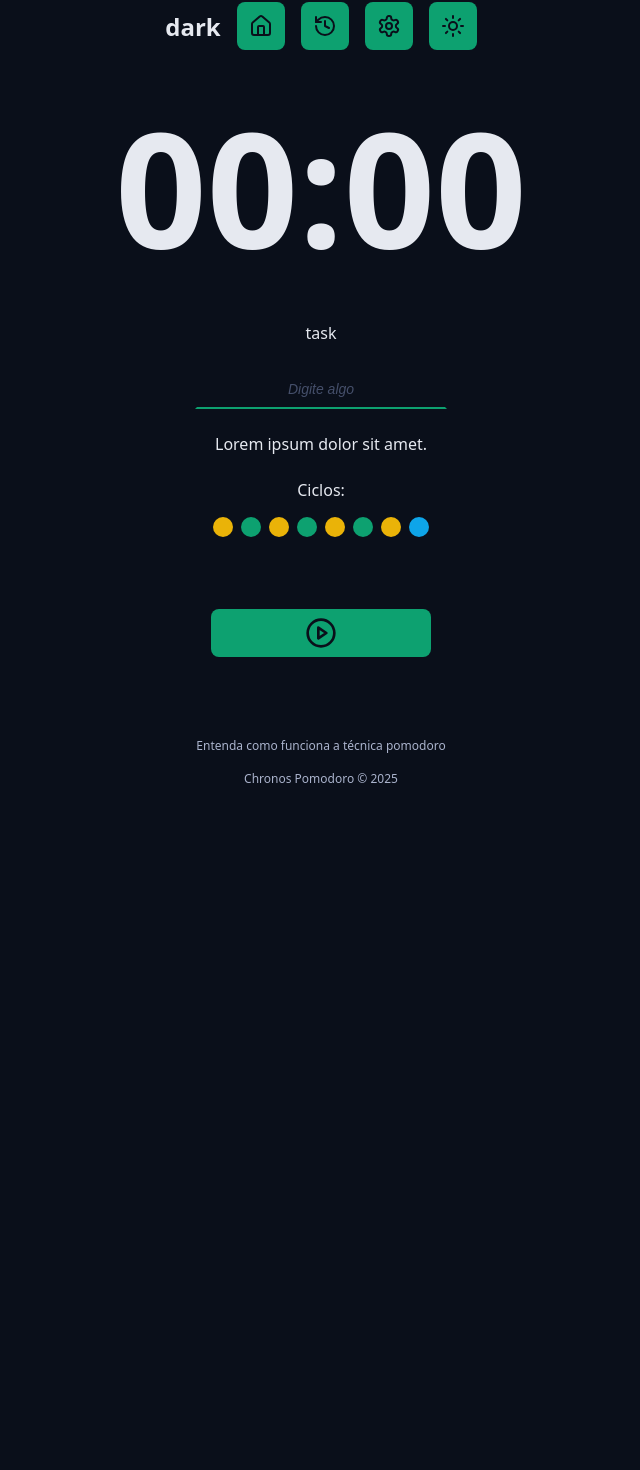
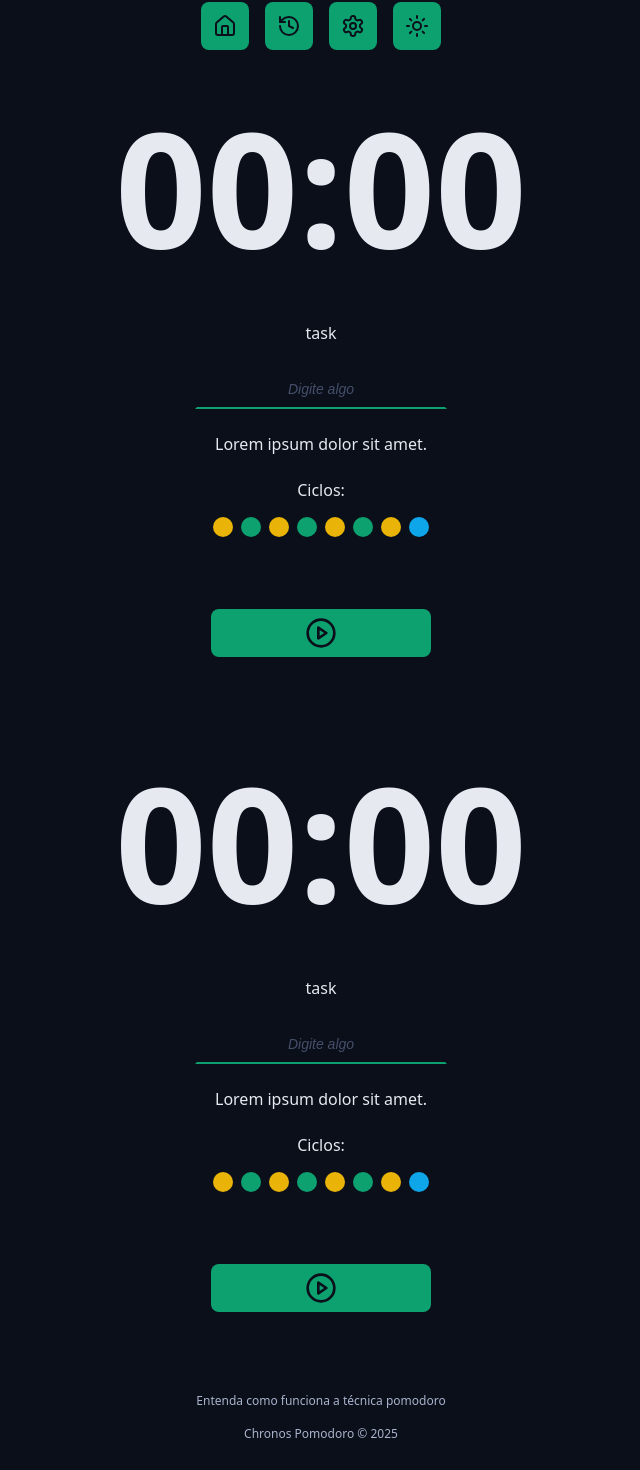
Before and after one commit to pedroGermano/chronos-pomodoro, a React app: page / in a window 1280 px wide. Shown: the part 219-1689 px from the top of the page, without its empty margins (319-959 px from the left). Before the commit the page ends 1038 px from the top, so only its background shows below. Built offline with nearby package versions, Linux system fonts and the light colour scheme; the HTML template or start-up script is replaced by a standard one.

Commit message:
template folder create

```diff
--- a/src/App.tsx
+++ b/src/App.tsx
@@ -1,60 +1,8 @@
-import Container from "./components/Container";
-import { Logo } from "./components/Logo";
-import { Menu } from "./components/Menu";
-import { CountDown } from "./components/CountDown";
-import { DefaultInput } from "./components/DefaultInput";
-
-import { Cycles } from "./components/Cycles";
-import { DefaultButton } from "./components/DefaulButton";
-import { PlayCircleIcon } from "lucide-react";
-import { Footer } from "./components/Footer";
+import { Home } from "./pages/Home";
 
 import "./styles/theme.css";
 import "./styles/global.css";
 
 export function App() {
-  return (
-    <>
-      <Container>
-        <Logo />
-      </Container>
-
-      <Container>
-        <Menu />
-      </Container>
-
-      <Container>
-        <CountDown />
-      </Container>
-
-      <Container>
-        <form className="form" action="#">
-          <div className="formRow">
-            <DefaultInput
-              labelText="task"
-              placeholder="Digite algo"
-              id="meuInput"
-              type="text"
-            />
-          </div>
-
-          <div className="formRow">
-            <p>Lorem ipsum dolor sit amet.</p>
-          </div>
-
-          <div className="formRow">
-            <Cycles />
-          </div>
-
-          <div className="formRow">
-            <DefaultButton icon={<PlayCircleIcon />} />
-          </div>
-        </form>
-      </Container>
-
-      <Container>
-        <Footer />
-      </Container>
-    </>
-  );
+  return <Home />;
 }
--- /dev/null
+++ b/src/components/MainForm/index.tsx
@@ -0,0 +1,31 @@
+import { PlayCircleIcon } from "lucide-react";
+import { Cycles } from "../Cycles";
+import { DefaultButton } from "../DefaulButton";
+import { DefaultInput } from "../DefaultInput";
+
+export function MainForm() {
+  return (
+    <form className="form" action="#">
+      <div className="formRow">
+        <DefaultInput
+          labelText="task"
+          placeholder="Digite algo"
+          id="meuInput"
+          type="text"
+        />
+      </div>
+
+      <div className="formRow">
+        <p>Lorem ipsum dolor sit amet.</p>
+      </div>
+
+      <div className="formRow">
+        <Cycles />
+      </div>
+
+      <div className="formRow">
+        <DefaultButton icon={<PlayCircleIcon />} />
+      </div>
+    </form>
+  );
+}
--- a/src/components/Menu/index.tsx
+++ b/src/components/Menu/index.tsx
@@ -1,11 +1,27 @@
-import { HistoryIcon, HouseIcon, SettingsIcon, SunIcon } from "lucide-react";
+import {
+  HistoryIcon,
+  HouseIcon,
+  MoonIcon,
+  SettingsIcon,
+  SunIcon,
+} from "lucide-react";
 import styles from "./styles.module.css";
 import { useState, useEffect } from "react";
 
 type AvailableThemes = "dark" | "light";
 
 export function Menu() {
-  const [theme, setTheme] = useState<AvailableThemes>("dark");
+  const [theme, setTheme] = useState<AvailableThemes>(() => {
+    const storageTheme =
+      (localStorage.getItem("theme") as AvailableThemes) || "dark";
+
+    return storageTheme;
+  });
+
+  const nextThemeIcon = {
+    dark: <SunIcon />,
+    light: <MoonIcon />,
+  };
 
   function handleThemeChange() {
     event?.preventDefault();
@@ -18,18 +34,12 @@ export function Menu() {
   }
 
   useEffect(() => {
-    console.log("Theme mudou", theme, Date.now());
     document.documentElement.setAttribute("data-theme", theme);
-
-    return () => {
-      console.log("Olha, este ");
-    };
+    localStorage.setItem("theme", theme);
   }, [theme]);
 
   return (
     <nav className={styles.menu}>
-      <h1>{theme}</h1>
-
       <a
         className={styles.menuLink}
         href="#"
@@ -61,7 +71,7 @@ export function Menu() {
         aria-label="Mudar tema"
         onClick={handleThemeChange}
       >
-        <SunIcon />
+        {nextThemeIcon[theme]}
       </a>
     </nav>
   );
--- /dev/null
+++ b/src/pages/Home/index.tsx
@@ -0,0 +1,18 @@
+import Container from "../../components/Container";
+import { CountDown } from "../../components/CountDown";
+import { MainForm } from "../../components/MainForm";
+import { MainTemplate } from "../../template/MainTemplate";
+
+export function Home() {
+  return (
+    <MainTemplate>
+      <Container>
+        <CountDown />
+      </Container>
+
+      <Container>
+        <MainForm />
+      </Container>
+    </MainTemplate>
+  );
+}
--- /dev/null
+++ b/src/template/MainTemplate/index.tsx
@@ -0,0 +1,38 @@
+import Container from "../../components/Container";
+import { CountDown } from "../../components/CountDown";
+import { Footer } from "../../components/Footer";
+import { Logo } from "../../components/Logo";
+import { MainForm } from "../../components/MainForm";
+import { Menu } from "../../components/Menu";
+
+type MainTemplateProps = {
+  children: React.ReactNode;
+};
+
+export function MainTemplate({ children }: MainTemplateProps) {
+  return (
+    <>
+      <Container>
+        <Logo />
+      </Container>
+
+      <Container>
+        <Menu />
+      </Container>
+
+      {children}
+
+      <Container>
+        <CountDown />
+      </Container>
+
+      <Container>
+        <MainForm />
+      </Container>
+
+      <Container>
+        <Footer />
+      </Container>
+    </>
+  );
+}
```
